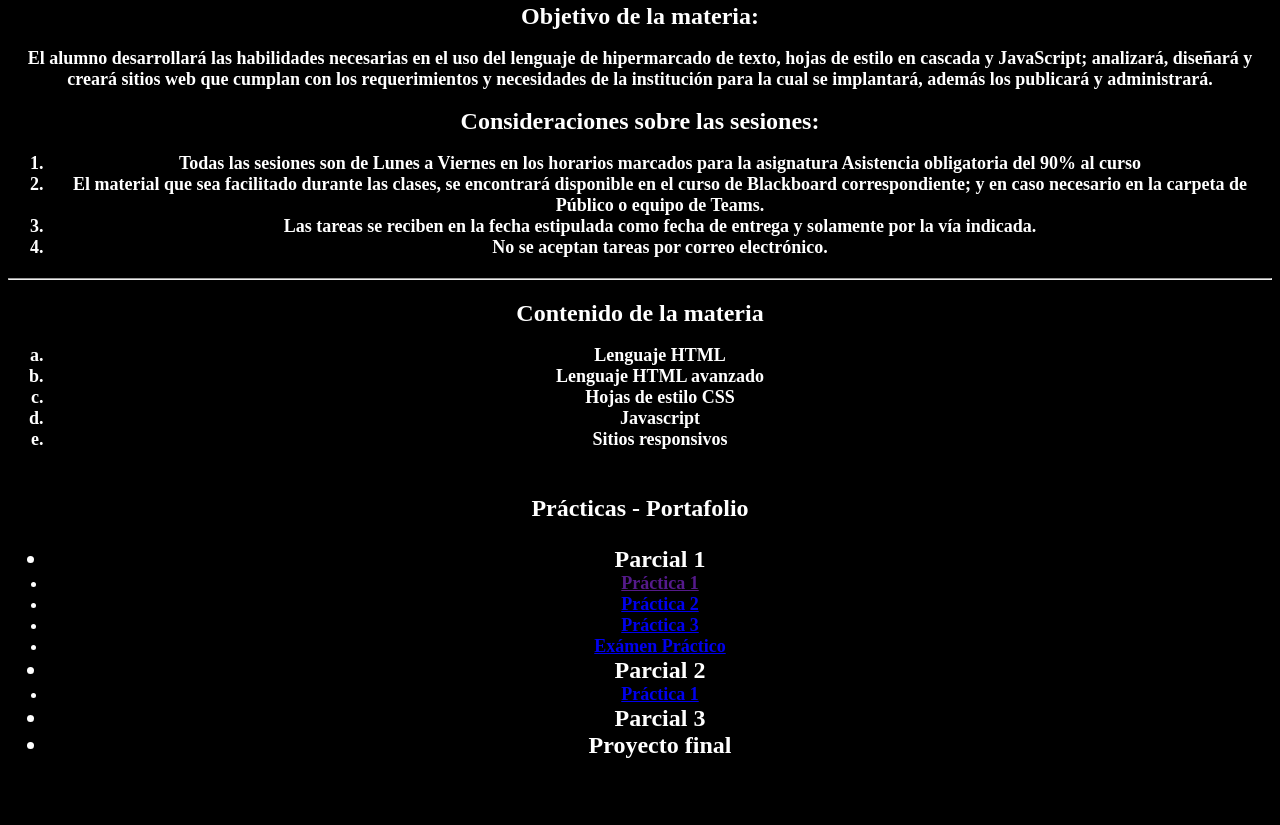
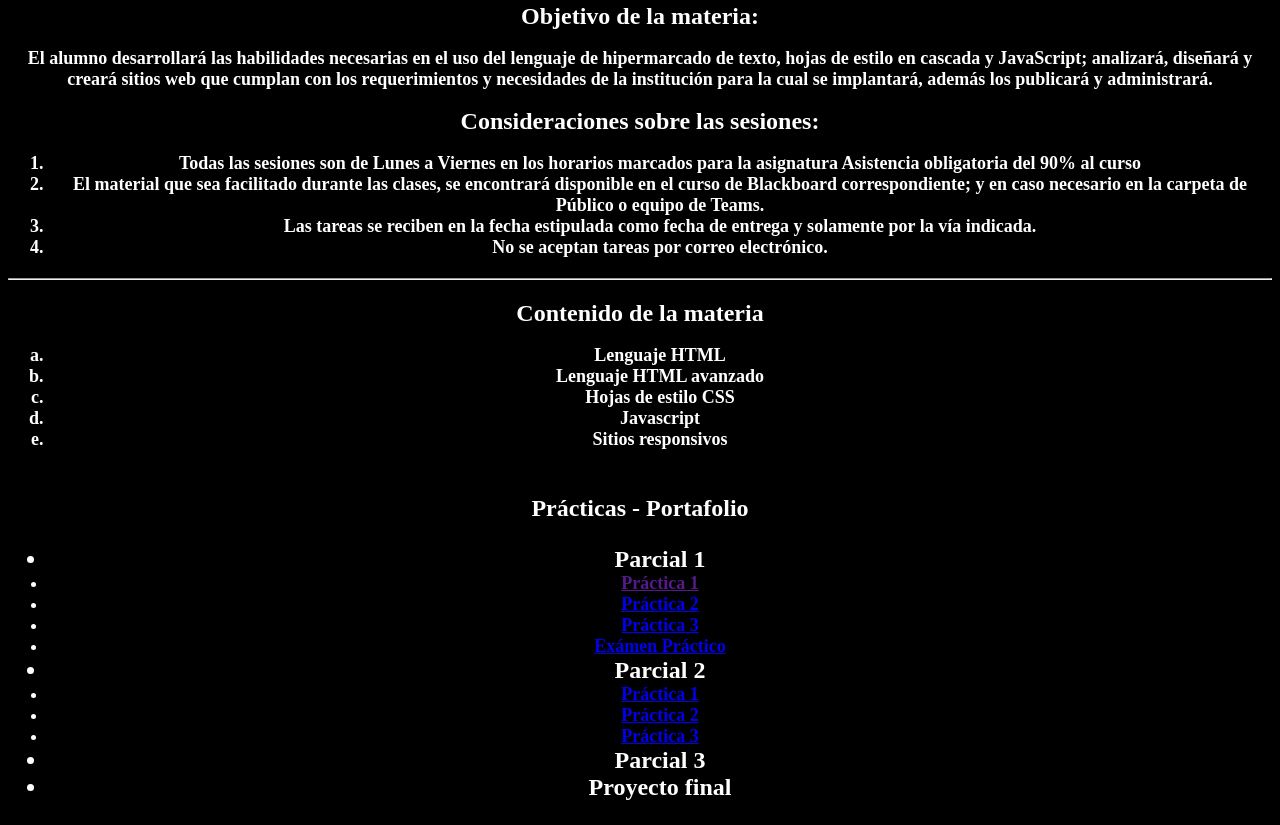
Before and after one commit to alessandromtzz/portafolioaless, a plain HTML site: page index.html in a window 1280 px wide. Shown: the part 1063-1888 px from the top of the page. Before the commit the page ends 1846 px from the top, so only its background shows below. Drawn offline with Linux system fonts and the light colour scheme.

Commit message:
Update index.html

```diff
--- a/index.html
+++ b/index.html
@@ -65,6 +65,8 @@
 		<li style="font-size:18px;"><a href="restaurante_187077.html">Exámen Práctico</a></li>
                 <li>Parcial 2</li>
 		<li style="font-size:18px;"><a href="ventas_187077.html">Práctica 1</a></li>
+		<li style="font-size:18px;"><a href="Practica Forms.html">Práctica 2</a></li>
+		<li style="font-size:18px;"><a href="Tablas.html">Práctica 3</a></li>
         	<li>Parcial 3</li>
         	<li>Proyecto final</li>
     </ul>
```
